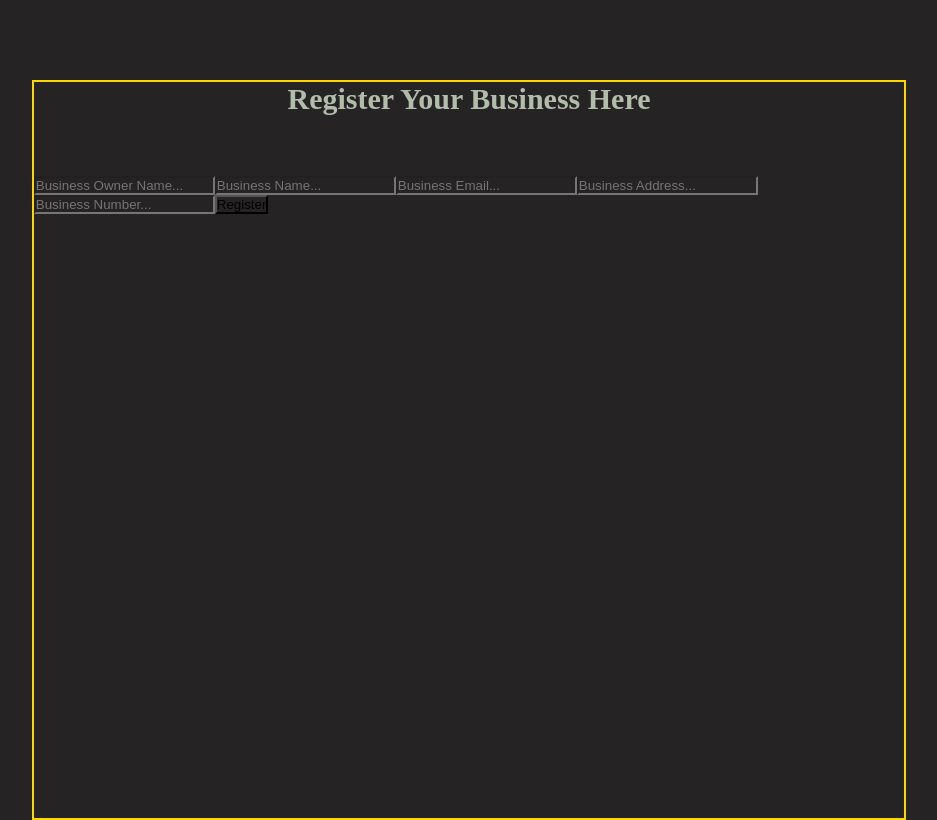
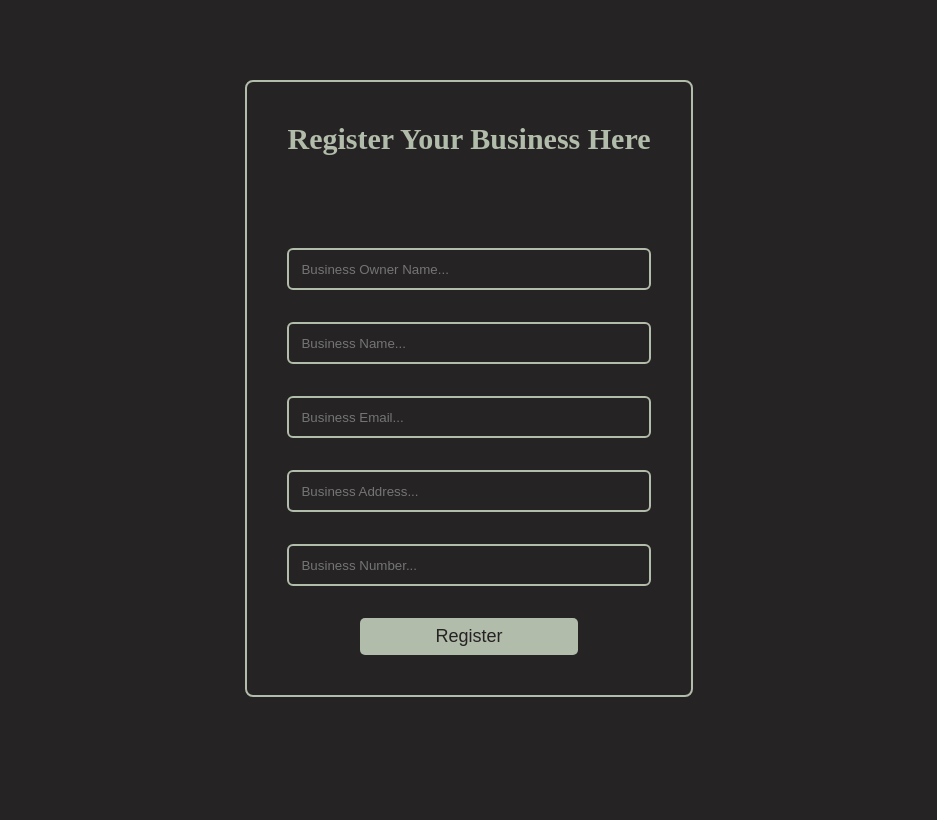
Before and after one commit to FoodLinx/portfolio, a Next.js app: page /sign-up/resturant in a window 1280 px wide. Shown: the whole page, without its empty margins (171-1108 px from the left). Built offline with nearby package versions, Linux system fonts and the light colour scheme.

Commit message:
restaurant form box is styled

```diff
--- a/src/pages/sign-up/resturant.js
+++ b/src/pages/sign-up/resturant.js
@@ -5,7 +5,7 @@ import styles from '@/styles/signup/restaurant.module.css'
 
 const Restaurant = () => {
 
-    const router = useRouter()
+  const router = useRouter()
 
   // Handles the submit event on form submit.
   const registerBusiness = async (event) => {
@@ -18,13 +18,13 @@ const Restaurant = () => {
       contact: event.target.contact.value,
     }
     const options = {
-        headers: {
+      headers: {
         'Content-Type': 'application/json',
       }
     }
     const response = await axios.post('http://localhost:3000/api/register/business', formData, options)
-    if (response.status === 201){
-        router.push('/sign-up/success')
+    if (response.status === 201) {
+      router.push('/sign-up/success')
     }
     console.log(response.data)
   }
@@ -34,8 +34,8 @@ const Restaurant = () => {
     <div className={styles.container}>
       <div className={styles.wrapper}>
         <div className={styles.formBox}>
-          <h2>Register Your Business Here</h2>
           <form onSubmit={registerBusiness}>
+            <h2>Register Your Business Here</h2>
             <input name='owner' id='owner' type="text" placeholder="Business Owner Name..." />
             <input name='name' id='name' type="text" placeholder="Business Name..." />
             <input name='email' id='email' type="text" placeholder="Business Email..." />
--- a/src/styles/signup/restaurant.module.css
+++ b/src/styles/signup/restaurant.module.css
@@ -6,7 +6,7 @@
 
 .wrapper {
   height: 100%;
-  width: 85%;
+  width: 100%;
   margin: 0 auto;
   display: flex;
   flex-direction: column;
@@ -15,18 +15,48 @@
 
 .formBox {
   height: 100%;
-  width: 80%;
+  width: 100%;
   display: flex;
   align-items: center;
   flex-direction: column;
   margin: 0 auto;
-
-  border: 2px solid #ffd700;
 }
 
-.formBox>h2 {
+.formBox>form {
+  border: 2px solid #B2BCAA;
+  border-radius: 8px;
+  padding: 2.5rem;
+  display: flex;
+  flex-direction: column;
+  gap: 2.0rem;
+}
+
+.formBox>form>h2 {
   font-size: 30px;
   text-decoration: none;
   color: #B2BCAA;
   margin-bottom: 3.75rem;
 }
+
+.formBox>form>input {
+  outline: none;
+  border: 2px solid #B2BCAA;
+  padding: 0.25rem 0.75rem;
+  border-radius: 6px;
+  height: 30px;
+}
+
+.formBox>form>button {
+  cursor: pointer;
+  outline: none;
+  border: none;
+  margin: 0 auto;
+  border-radius: 5px;
+  font-size: 18px;
+  padding: 0.5rem 1.25rem;
+  background-color: #B2BCAA;
+  color: #252323;
+  width: 60%;
+  text-align: center;
+
+}
```
